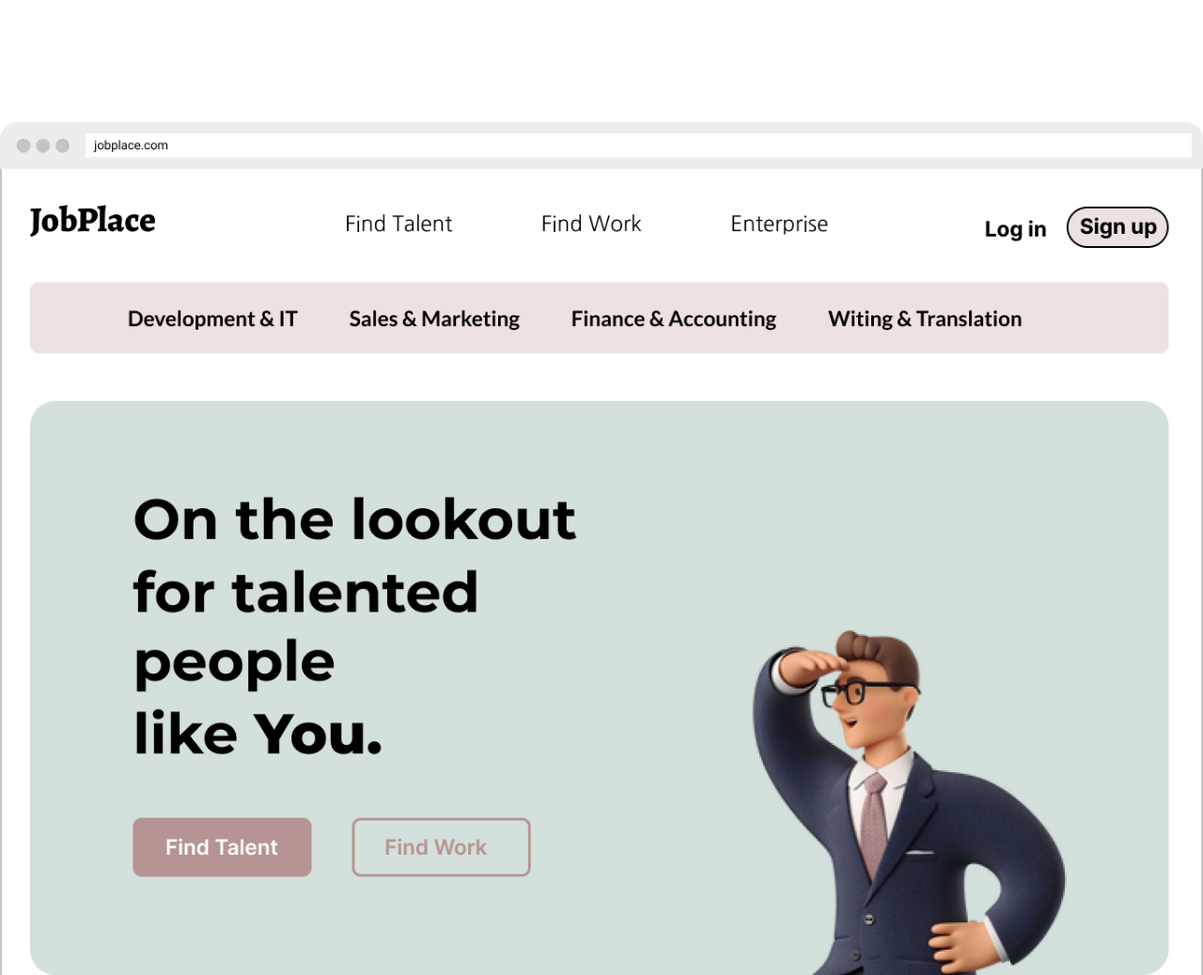
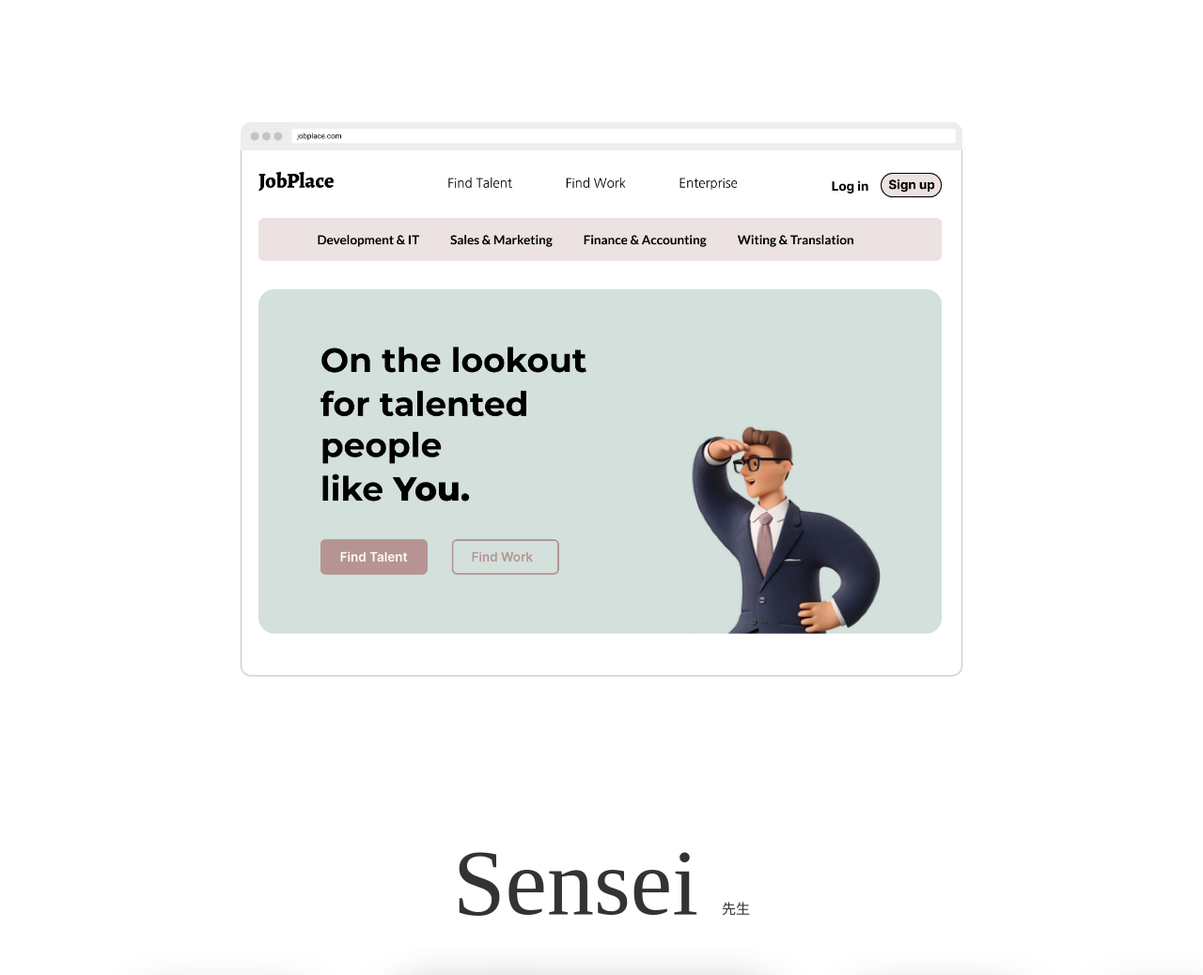
Before and after one commit to Danxxella/Portfolio, a plain HTML site: page index.html in a window 1280 px wide. Shown: the part 740-1778 px from the top of the page at 94% size. Drawn offline with Linux system fonts and the light colour scheme; a web font is replaced by a local one.

Commit message:
Add files via upload

```diff
--- a/css/style.css
+++ b/css/style.css
@@ -138,6 +138,12 @@ img {
   margin-bottom: 100px;
 }
 
+.jobplace-img{
+  margin-bottom: 150px;
+  width: 60%;
+  height: 60%;
+}
+
 .languages .flex {
   flex-wrap: wrap;
 }
```
